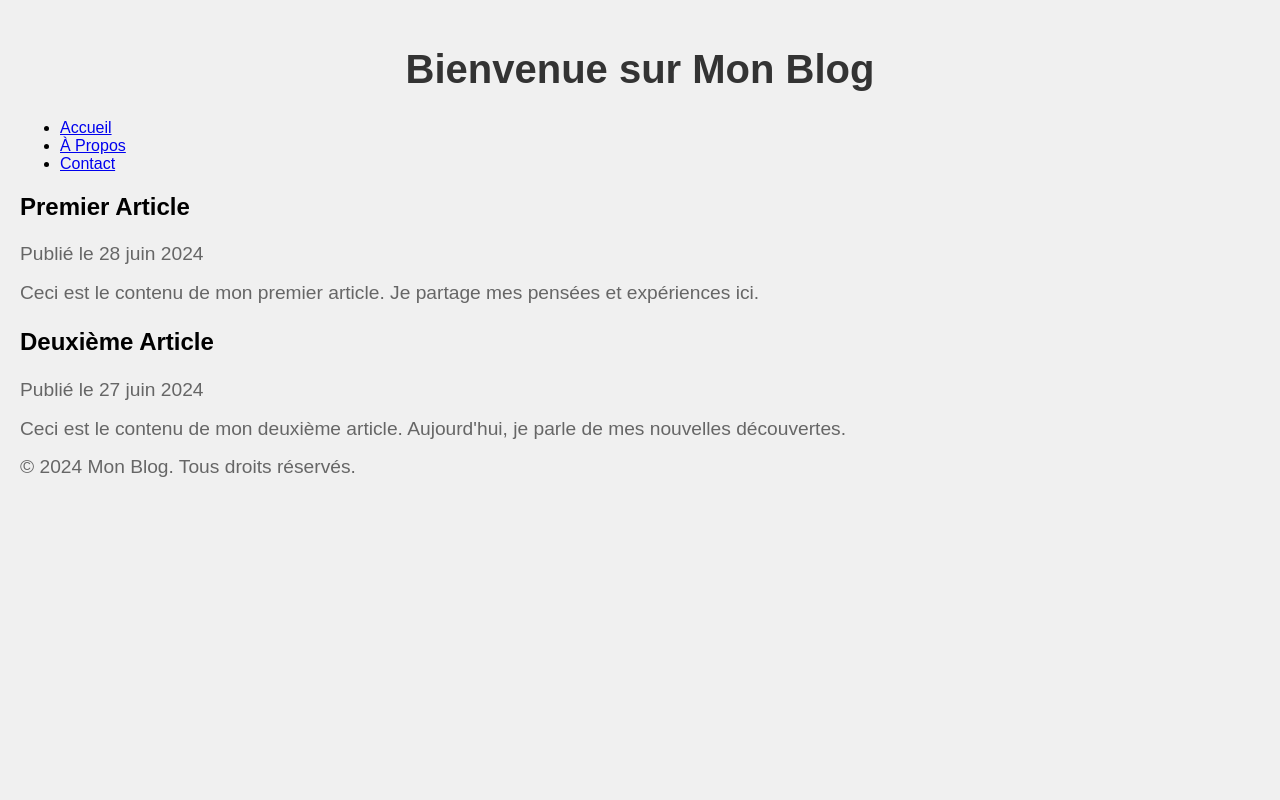
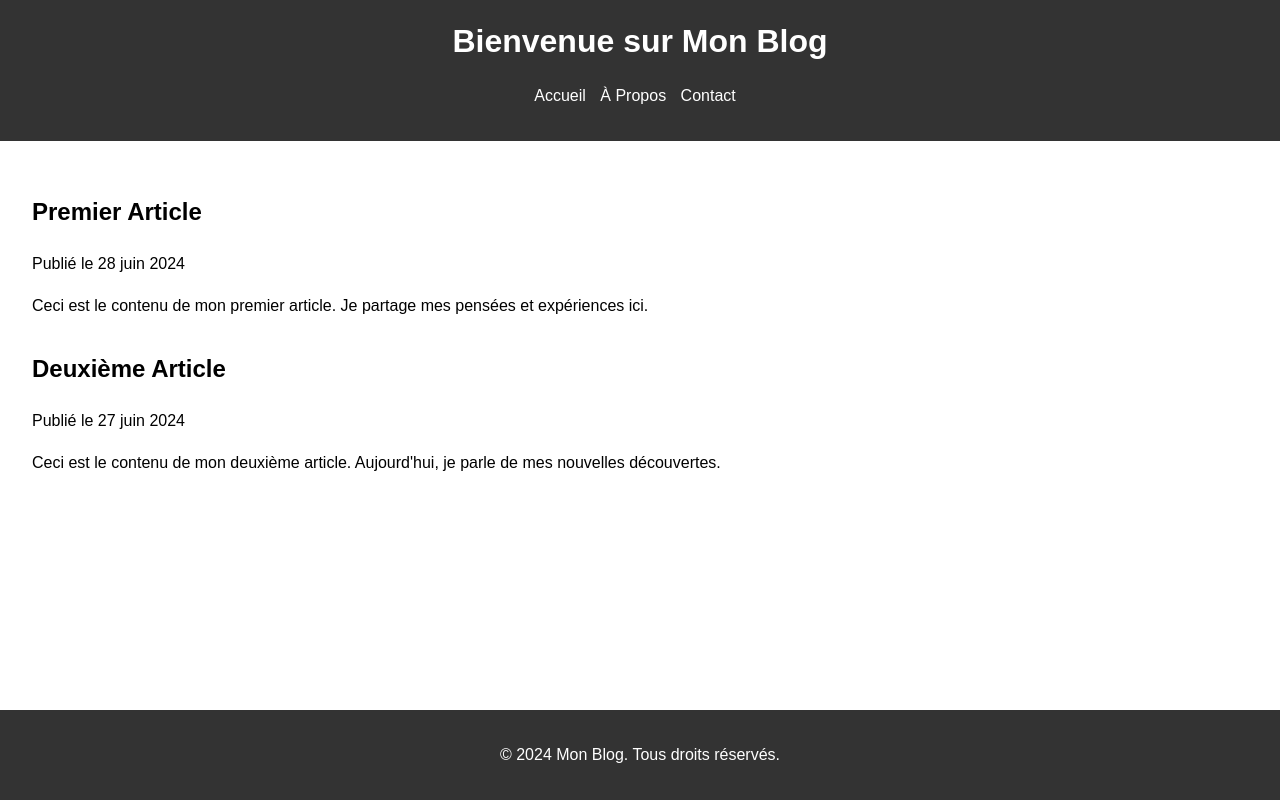
Before and after one commit to billanel/Nginx, a plain HTML site: page dev/index.html in a window 1280 px wide. Drawn offline with Linux system fonts and the light colour scheme.

Commit message:
Update styles.css

```diff
--- a/dev/styles.css
+++ b/dev/styles.css
@@ -1,20 +1,50 @@
-/* styles.css */
 body {
     font-family: Arial, sans-serif;
-    background-color: #f0f0f0;
+    line-height: 1.6;
     margin: 0;
-    padding: 20px;
+    padding: 0;
 }
 
-h1 {
-    color: #333;
+header {
+    background: #333;
+    color: #fff;
+    padding: 1em 0;
     text-align: center;
-    font-size: 2.5em;
 }
 
-p {
-    color: #666;
-    font-size: 1.2em;
-    line-height: 1.5;
-    margin: 10px 0;
+header h1 {
+    margin: 0;
 }
+
+nav ul {
+    list-style: none;
+    padding: 0;
+}
+
+nav ul li {
+    display: inline;
+    margin-right: 10px;
+}
+
+nav ul li a {
+    color: #fff;
+    text-decoration: none;
+}
+
+main {
+    padding: 2em;
+}
+
+article {
+    margin-bottom: 2em;
+}
+
+footer {
+    background: #333;
+    color: #fff;
+    text-align: center;
+    padding: 1em 0;
+    position: absolute;
+    bottom: 0;
+    width: 100%;
+}
```
